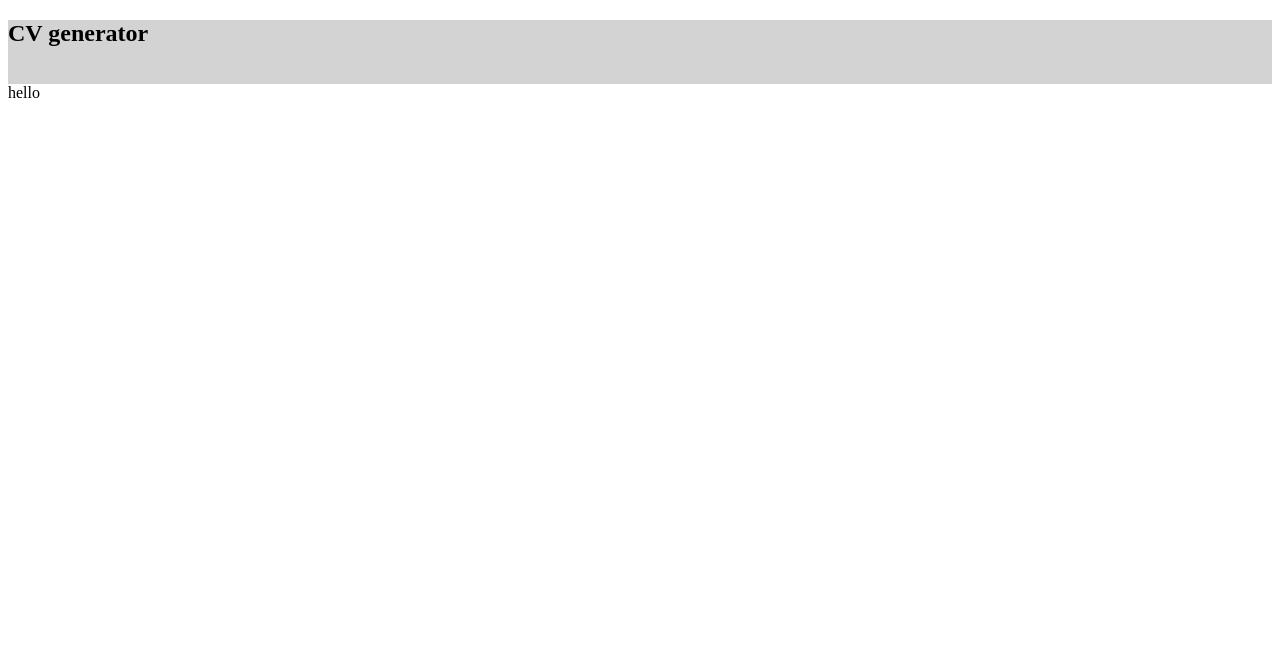
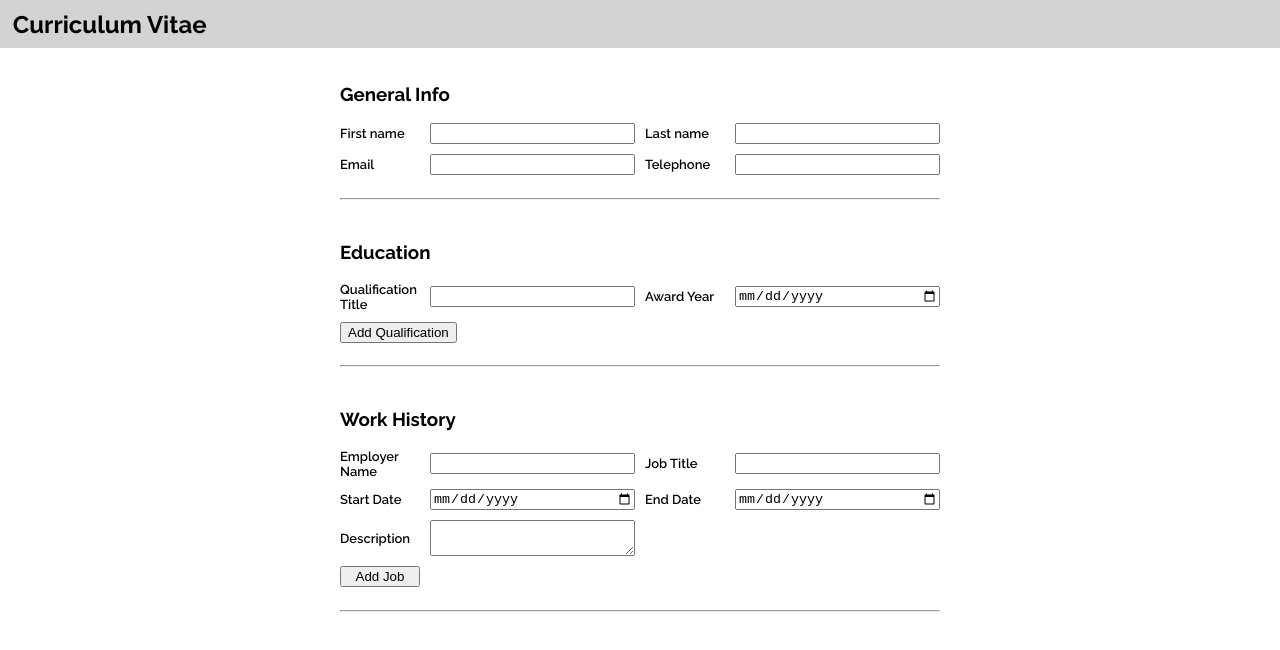
Before and after one commit to jbk2/react-cv, a React (Vite) app: page / in a window 1280 px wide. Shown: the top 650 px of the page. Built offline with nearby package versions, Linux system fonts and the light colour scheme.

Commit message:
layout form sections

```diff
--- a/src/assets/stylesheets/App.css
+++ b/src/assets/stylesheets/App.css
@@ -0,0 +1,7 @@
+main {
+  margin: 1rem;
+  display: flex;
+  flex-direction: column;
+  align-items: center;
+  /* justify-content: center; */
+}
--- a/src/assets/stylesheets/Header.css
+++ b/src/assets/stylesheets/Header.css
@@ -1,8 +1,14 @@
+
+
 header {
   background-color: lightgray;
-  height: 4rem;
+  height: 3rem;
   width: 100%;
+  display: flex;
+  align-items: center;
 }
 
 h2 {
+  padding-left: 0.8rem;
+  margin: 0;
 }
--- /dev/null
+++ b/src/assets/stylesheets/form.css
@@ -0,0 +1,33 @@
+.form-grid {
+  display: grid;
+  width: 600px;
+  grid-template-columns: 5rem 1fr 5rem 1fr;
+  gap: 10px;
+  align-items: center;
+}
+
+label {
+  font-weight: 580;
+  font-size: small;
+  /* text-transform: uppercase; */
+}
+
+input {
+  /* margin-left: 1rem; */
+}
+
+hr {
+  margin: 1.4rem 0;
+}
+
+button#add-job {
+  grid-column: 1;
+  grid-row: 4;
+  cursor: pointer;
+}
+
+button#add-qualification {
+  width: fit-content;
+  white-space: nowrap;
+  cursor: pointer;
+}
--- a/src/assets/stylesheets/index.css
+++ b/src/assets/stylesheets/index.css
@@ -0,0 +1,14 @@
+@font-face {
+  font-family: raleway;
+  src: url(../fonts/raleway.ttf);
+}
+
+html {
+  font-family: 'raleway';
+}
+
+body {
+  padding: 0;
+  margin: 0;
+
+}
--- a/src/components/App.jsx
+++ b/src/components/App.jsx
@@ -1,10 +1,20 @@
 import '../assets/stylesheets/App.css'
+import Header from './Header.jsx'
+import GeneralInfo from './GeneralInfo.jsx'
+import EducationalInfo from './EducationalInfo.jsx'
+import WorkInfo from './WorkInfo.jsx'
+import '../assets/stylesheets/form.css'
 
 function App() {
 
   return (
     <>
-      hello
+      <Header />
+      <main>
+        <GeneralInfo />
+        <EducationalInfo />
+        <WorkInfo />
+      </main>
     </>
   )
 }
--- /dev/null
+++ b/src/components/EducationalInfo.jsx
@@ -0,0 +1,17 @@
+function EducationalInfo() {
+  return(
+    <section>
+      <h3>Education</h3>
+      <form action="#" className="form-grid">
+        <label htmlFor="qualification-title">Qualification Title</label>
+        <input type="text" id="qualification-title" />
+        <label htmlFor="award-year">Award Year</label>
+        <input type="date" id="award-year" />
+        <button id="add-qualification">Add Qualification</button>
+      </form>
+      <hr />
+    </section>
+  )
+}
+
+export default EducationalInfo
--- /dev/null
+++ b/src/components/GeneralInfo.jsx
@@ -0,0 +1,22 @@
+function GeneralInfo() {
+  // section, form with titles and inputs
+  // name, email, phone, twitter
+  return(
+    <section>
+      <h3>General Info</h3>
+      <form action="#" className="form-grid">
+        <label htmlFor="first-name">First name</label>
+        <input type="text" id="first-name" />
+        <label htmlFor="last-name">Last name</label>
+        <input type="text" id="last-name" />
+        <label htmlFor="email">Email</label>
+        <input type="email" id="email" />
+        <label htmlFor="telephone">Telephone</label>
+        <input type="text" id="telephone" />
+      </form>
+      <hr />
+    </section>
+  )
+}
+
+export default GeneralInfo
--- a/src/components/Header.jsx
+++ b/src/components/Header.jsx
@@ -3,7 +3,7 @@ import '../assets/stylesheets/Header.css'
 export default function Header() {
   return (
     <header className="">
-      <h2>CV generator</h2>
+      <h2>Curriculum Vitae</h2>
     </header>
   )
 }
--- /dev/null
+++ b/src/components/WorkInfo.jsx
@@ -0,0 +1,23 @@
+function WorkInfo() {
+  return(
+    <section>
+      <h3>Work History</h3>
+      <form action="#" className="form-grid">
+        <label htmlFor="employer-name">Employer Name</label>
+        <input type="text" id="employer-name" />
+        <label htmlFor="job-title">Job Title</label>
+        <input type="text" id="job-title" />
+        <label htmlFor="start-date">Start Date</label>
+        <input type="date" id="start-date" />
+        <label htmlFor="end-date">End Date</label>
+        <input type="date" id="end-date" />
+        <label htmlFor="description">Description</label>
+        <textarea id="description"></textarea>
+        <button id="add-job">Add Job</button>
+      </form>
+      <hr />
+  </section>
+  )
+}
+
+export default WorkInfo
--- a/src/main.jsx
+++ b/src/main.jsx
@@ -1,12 +1,10 @@
 import { StrictMode } from 'react'
 import { createRoot } from 'react-dom/client'
 import './assets/stylesheets/index.css'
-import Header from './components/Header.jsx'
 import App from './components/App.jsx'
 
 createRoot(document.getElementById('root')).render(
   <StrictMode>
-    <Header />
     <App />
   </StrictMode>,
 )
```
Also changed, not shown: src/assets/fonts/raleway.ttf (added).
